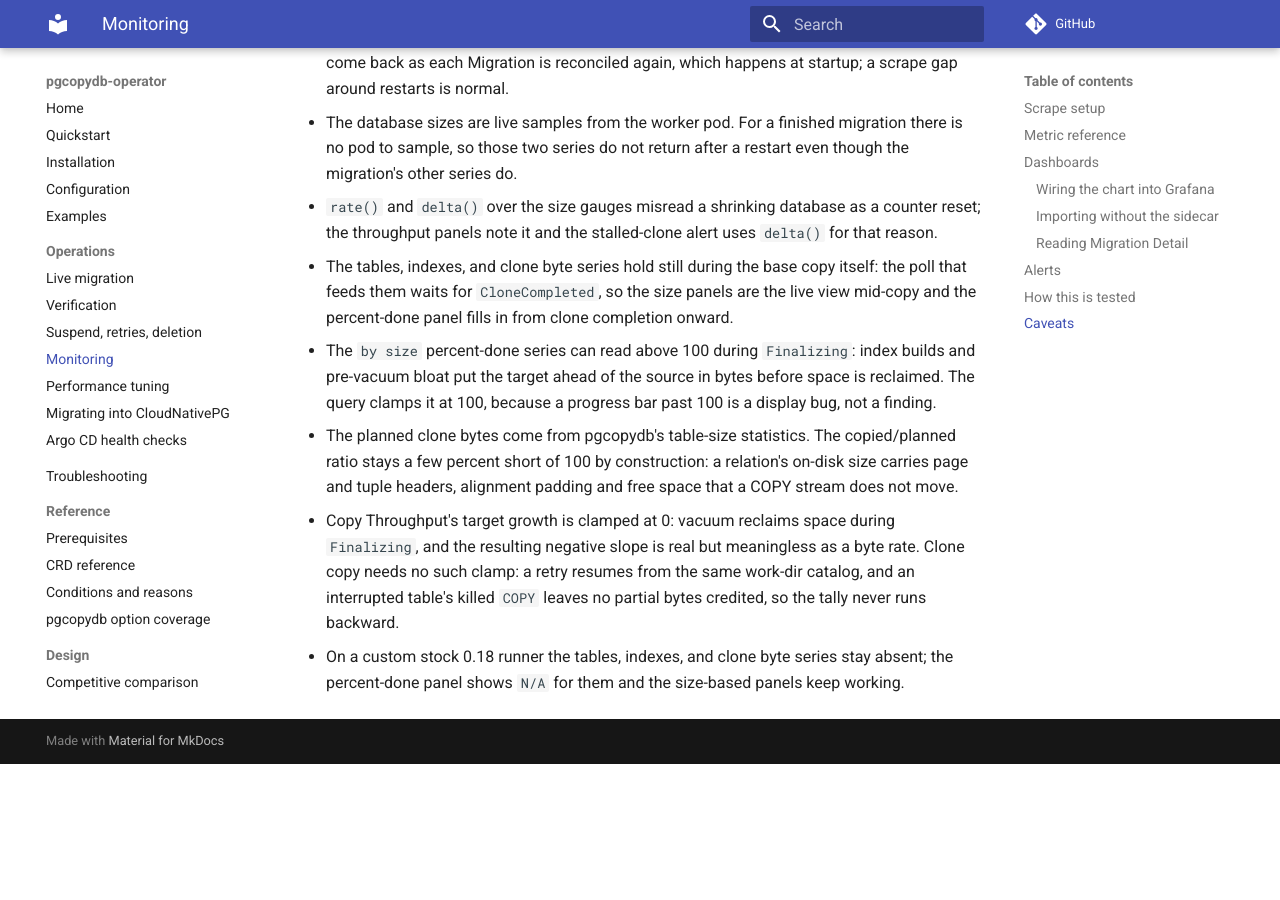
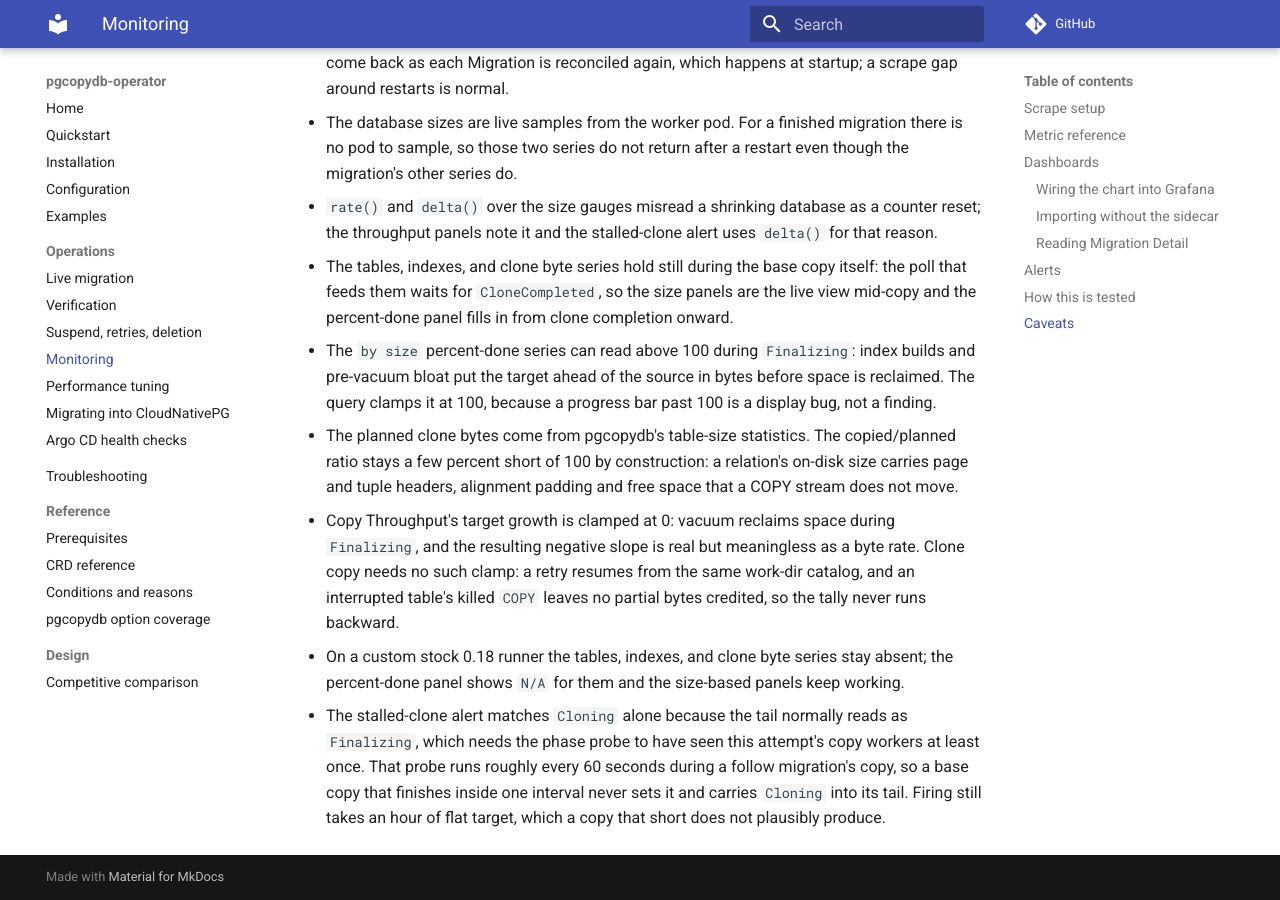
Before and after one commit to ydixken/pgcopydb-operator, an MkDocs documentation site: the page built from docs/operations/monitoring.md, in a window 1280 px wide and 900 px high, scrolled down 6974 px. Built offline with MkDocs 1.6.1 and Material for MkDocs 9.7.7, drawn with Linux system fonts in a browser that asks for light colours; comment, search, counter and statistics services are not loaded; before the commit the page ends 7738 px from its top, so only the background shows below that; some of the changed text lies outside the part shown.

Commit message:
docs: qualify the stall alert now that Finalizing needs the latch
The alert annotation promised the index and vacuum tail could not trip
PgcopydbMigrationCloneStalled, because the tail reads as Finalizing and
the expression matches Cloning alone. Finalizing now needs the probe to
have seen copy workers at least once, and that probe runs about once a
minute during a follow migration's copy, so a base copy finishing inside
one interval carries Cloning into its tail.

The annotation loses the absolute claim, its pinned copy in the alert
unit test moves with it, and the mechanism goes in the monitoring
Caveats where a reader can take a qualification. Sized to the exposure:
firing still needs an hour of flat target, which a copy that short does
not plausibly produce.

```diff
--- a/docs/operations/monitoring.md
+++ b/docs/operations/monitoring.md
@@ -148,7 +148,7 @@ Thresholds and windows are starting points; the promtool unit tests under `test/
 | `PgcopydbMigrationFailed` | critical | The phase is `Failed` for 5m |
 | `PgcopydbMigrationVerificationFailed` | critical | A compare mismatch stands for 5m |
 | `PgcopydbMigrationRetrying` | warning | Three or more new attempts in 30m while active |
-| `PgcopydbMigrationCloneStalled` | warning | Cloning while the target size is flat for 1h. Matches `Cloning` alone on purpose: the index and vacuum tail is reported as `Finalizing` and leaves the target flat without being stalled. |
+| `PgcopydbMigrationCloneStalled` | warning | Cloning while the target size is flat for 1h. Matches `Cloning` alone on purpose: the index and vacuum tail normally reads as `Finalizing` and leaves the target flat without being stalled. |
 | `PgcopydbMigrationReplicationLagHigh` | warning | Lag above 64Mi for 10m |
 | `PgcopydbMigrationCutoverStalled` | critical | An endpos is set and not reached for 15m |
 
@@ -176,3 +176,6 @@ Each release candidate then runs a live gate: the e2e suite drives a real follow
 - Copy Throughput's target growth is clamped at 0: vacuum reclaims space during `Finalizing`, and the resulting negative slope is real but meaningless as a byte rate.
   Clone copy needs no such clamp: a retry resumes from the same work-dir catalog, and an interrupted table's killed `COPY` leaves no partial bytes credited, so the tally never runs backward.
 - On a custom stock 0.18 runner the tables, indexes, and clone byte series stay absent; the percent-done panel shows `N/A` for them and the size-based panels keep working.
+- The stalled-clone alert matches `Cloning` alone because the tail normally reads as `Finalizing`, which needs the phase probe to have seen this attempt's copy workers at least once.
+  That probe runs roughly every 60 seconds during a follow migration's copy, so a base copy that finishes inside one interval never sets it and carries `Cloning` into its tail.
+  Firing still takes an hour of flat target, which a copy that short does not plausibly produce.
```
Also changed, not shown: 2 other files.
